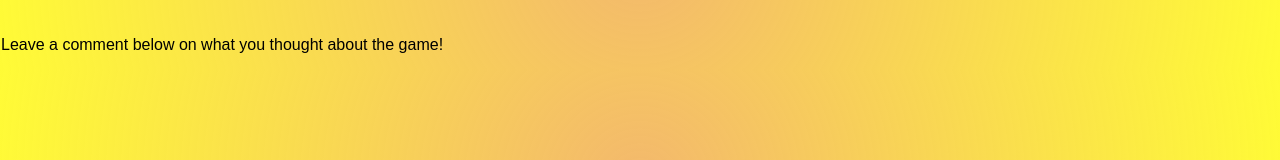
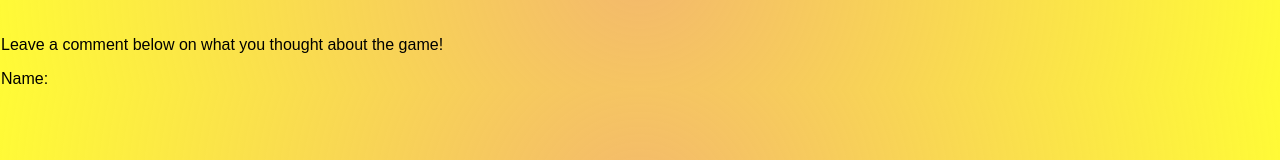
Before and after one commit to abigeez/Garner_Abigail_MemoryGameApp_Capstone, a React (Vite) app: page /reviews in a window 1280 px wide. Shown: the part 159-319 px from the top of the page. Built offline with nearby package versions, Linux system fonts and the light colour scheme; no server answers.

Commit message:
adding more to form

```diff
--- a/src/components/comments/CommentList.jsx
+++ b/src/components/comments/CommentList.jsx
@@ -1,14 +1,25 @@
+import { useState,useEffect } from 'react'
 import React from 'react'
 
 
 function CommentList() {
+  const CommentSection = () => {
+    const [comments, setComments] = useState([]);
+  }
+
+
 
   return (
+
     <div className="commentBox">
  <h2 className="h2Comment">Comment Section:</h2>
  <br></br>
  <p>Leave a comment below on what you thought about the game!</p>
-      <form>
+      <form >
+        <label>
+          Name:
+
+        </label>
 
       </form>
     </div>
```
